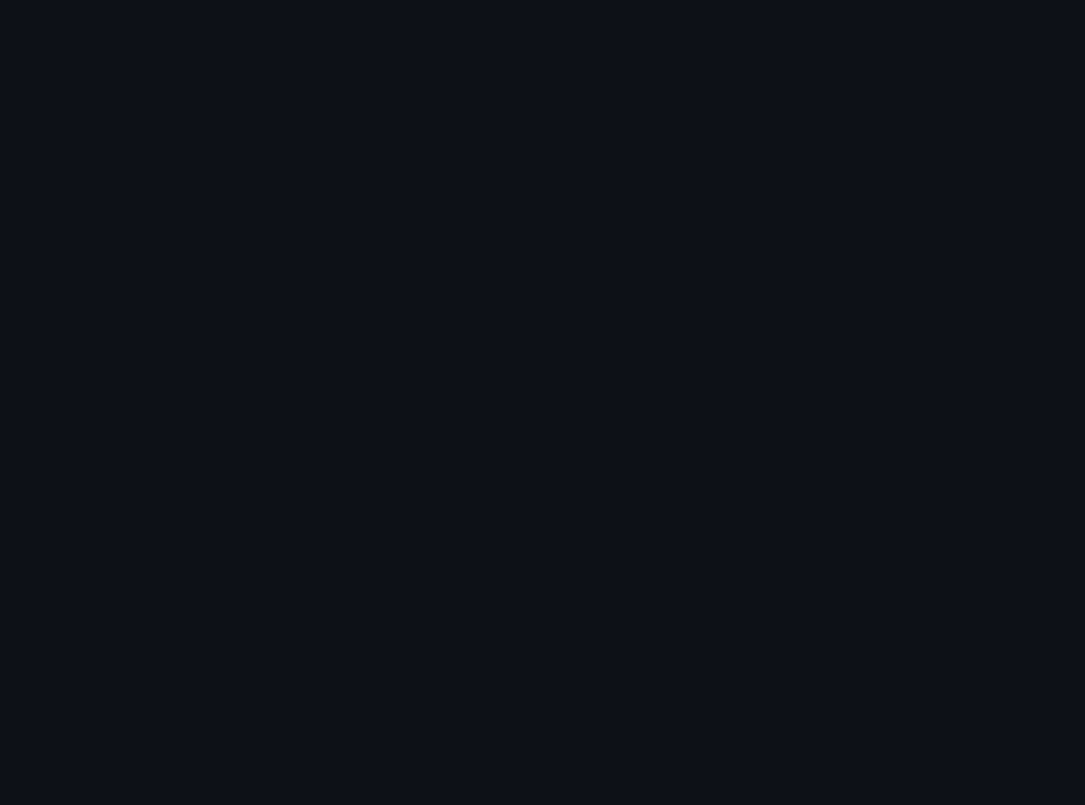
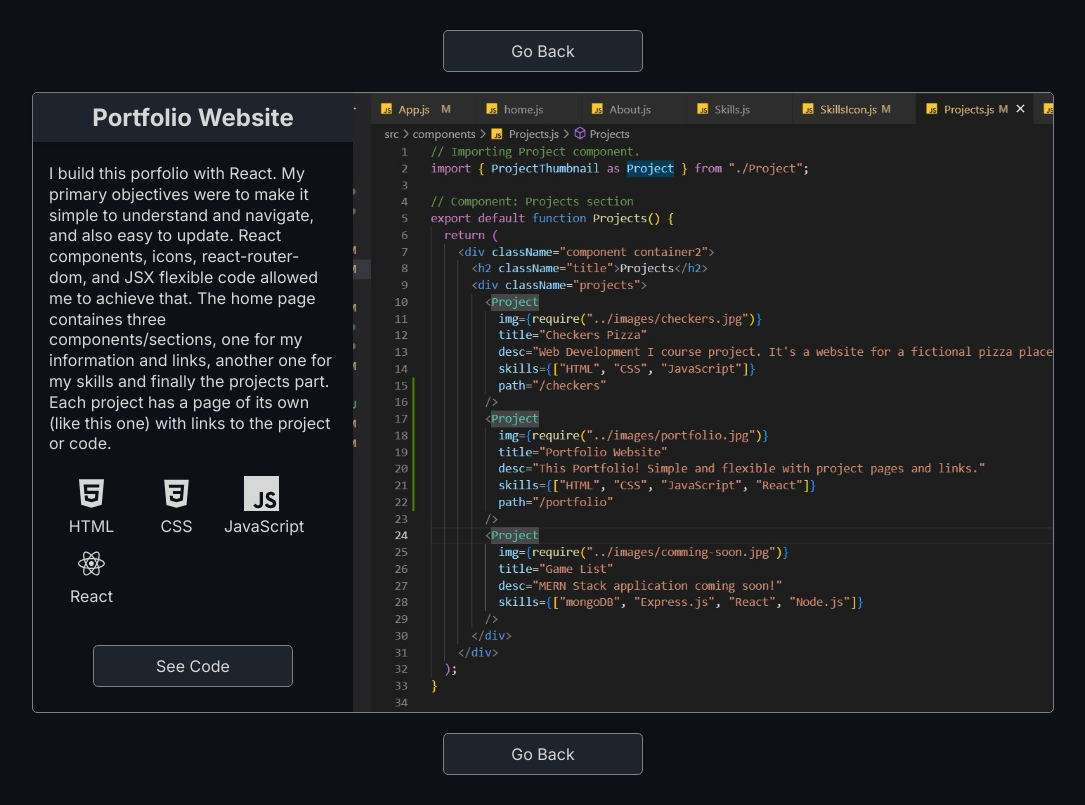
Before and after one commit to EnriqueSaracho/portfolio_03, a React (Create React App) app: page /portfolio in a window 1280 px wide. Before the commit this address had no page. Shown: the whole page, without its empty margins (97-1182 px from the left). Built offline with nearby package versions, Linux system fonts and the light colour scheme.

Commit message:
portfolio.js created
added portfolio project

```diff
--- a/src/App.css
+++ b/src/App.css
@@ -2,7 +2,7 @@
   --highlight: #8888ff;
   --contrast: #d7d7d7;
   --background1: #0d1117;
-  --background2: #161b22;
+  --background2: #1d242d;
   --border: #808080;
 }
 
@@ -240,7 +240,7 @@ body {
 
 .project-info-text {
   padding: 16px;
-  text-align: justify;
+  /* text-align: justify; */
   line-height: 1.3em;
 }
 
--- a/src/App.js
+++ b/src/App.js
@@ -2,6 +2,7 @@ import "./App.css";
 import { BrowserRouter as Router, Routes, Route } from "react-router-dom";
 import Home from "./pages/home";
 import Checkers from "./pages/checkers";
+import Portfolio from "./pages/portfolio";
 
 function App() {
   return (
@@ -10,6 +11,7 @@ function App() {
         <Routes>
           <Route path="/" element={<Home />} />
           <Route path="/checkers" element={<Checkers />} />
+          <Route path="/portfolio" element={<Portfolio />} />
         </Routes>
       </Router>
     </div>
--- a/src/components/Project.js
+++ b/src/components/Project.js
@@ -5,21 +5,21 @@ import { useNavigate } from "react-router-dom";
 import SkillsIcon from "./SkillsIcon";
 
 // Component: project component for projects section in home page.
-function ProjectThumbnail({ img, title, desc, skills }) {
+function ProjectThumbnail({ img, title, desc, skills, path }) {
   const navigate = useNavigate();
 
   return (
     <div
       className="project"
       onClick={() => {
-        navigate("/checkers");
+        navigate(path);
       }}
     >
       <img src={img} alt={title} className="project-img" />
       <h3 className="project-title">{title}</h3>
       <div className="project-text">
         <p className="project-description">
-          {desc} <b className="see-more">See more...</b>
+          {desc} {path ? <b className="see-more">See more...</b> : null}
         </p>
         <div className="project-skills">
           {skills.map((skill) => {
@@ -65,11 +65,21 @@ function ProjectPage({
             </div>
           </div>
           <div className="project-info-btns">
-            <a href={btn1} className="btn project-page-btn">
+            <a
+              href={btn1}
+              className="btn project-page-btn"
+              target="_blank"
+              rel="noreferrer"
+            >
               {btn1Text}
             </a>
             {btn2 ? (
-              <a href={btn2} className="btn project-page-btn">
+              <a
+                href={btn2}
+                className="btn project-page-btn"
+                target="_blank"
+                rel="noreferrer"
+              >
                 {btn2Text}
               </a>
             ) : null}
--- a/src/components/Projects.js
+++ b/src/components/Projects.js
@@ -12,6 +12,14 @@ export default function Projects() {
           title="Checkers Pizza"
           desc="Web Development I course project. It's a website for a fictional pizza place called Checkers!"
           skills={["HTML", "CSS", "JavaScript"]}
+          path="/checkers"
+        />
+        <Project
+          img={require("../images/portfolio.jpg")}
+          title="Portfolio Website"
+          desc="This Portfolio! Simple and flexible with project pages and links."
+          skills={["HTML", "CSS", "JavaScript", "React"]}
+          path="/portfolio"
         />
         <Project
           img={require("../images/comming-soon.jpg")}
--- a/src/components/SkillsIcon.js
+++ b/src/components/SkillsIcon.js
@@ -15,7 +15,6 @@ import { DiNodejsSmall } from "react-icons/di";
 import { SiCplusplus } from "react-icons/si";
 import { BsUnity } from "react-icons/bs";
 
-// export default function SkillsIcon({ icon: Icon, name }) { this are just notes
 // Component: builds the skill icon structure.
 export default function SkillsIcon({ name }) {
   let Icon = null;
--- a/src/pages/checkers.js
+++ b/src/pages/checkers.js
@@ -10,8 +10,8 @@ export default function Checkers() {
         title="Checkers Pizza"
         desc="For my Web Development I course project, I created a website for a fictional pizza place called ‘Checkers’. It has four pages, a home page with cool images and posts, a menu page with all imaginary items available, a cart page and an account page. I got to use the skills learned throughout the course, including HTML tables, forms, lists, CSS styles, layouts, responsiveness, and JavaScript functionality."
         btn1={"#"}
-        btn1Text={"See Project"}
-        btn2={"#"}
+        btn1Text={"See Web page"}
+        btn2={"https://github.com/EnriqueSaracho/checkers"}
         btn2Text={"See Code"}
         skills={["HTML", "CSS", "JavaScript"]}
       />
--- /dev/null
+++ b/src/pages/portfolio.js
@@ -0,0 +1,18 @@
+// Importing project component.
+import { ProjectPage as Project } from "../components/Project";
+
+// Page: Checkers Pizza project page.
+export default function Portfolio() {
+  return (
+    <div>
+      <Project
+        img={require("../images/portfolio-big.jpg")}
+        title="Portfolio Website"
+        desc="I build this porfolio with React. My primary objectives were to make it simple to understand and navigate, and also easy to update. React components, icons, react-router-dom, and JSX flexible code allowed me to achieve that. The home page containes three components/sections, one for my information and links, another one for my skills and finally the projects part. Each project has a page of its own (like this one) with links to the project or code."
+        btn1={"https://github.com/EnriqueSaracho/portfolio_03"}
+        btn1Text={"See Code"}
+        skills={["HTML", "CSS", "JavaScript", "React"]}
+      />
+    </div>
+  );
+}
```
Also changed, not shown: src/images/portfolio-big.jpg (added), src/images/portfolio.jpg (added).
